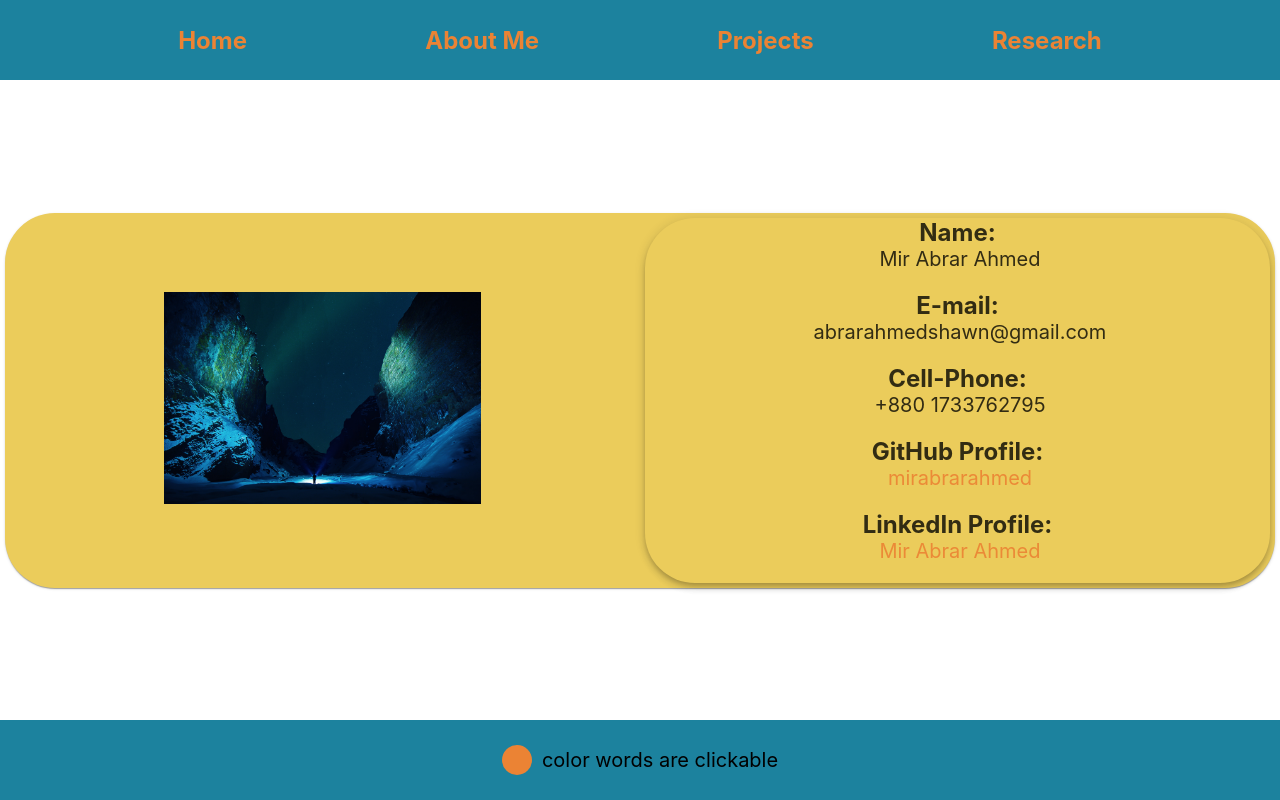
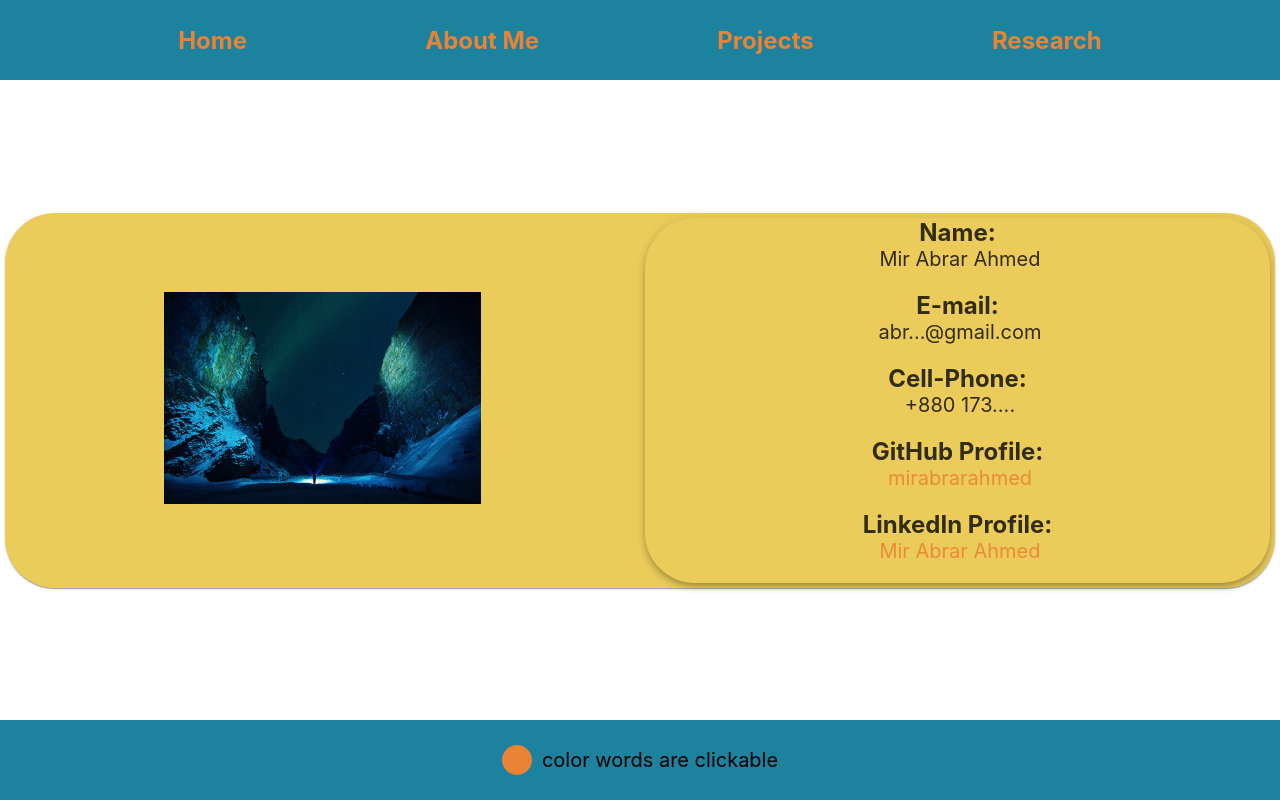
Before and after one commit to mirabrarahmed/portfolio, a React (Create React App) app: page /home in a window 1280 px wide. Built offline with nearby package versions, Linux system fonts and the light colour scheme.

Commit message:
changed some info

```diff
--- a/src/components/Profile.js
+++ b/src/components/Profile.js
@@ -31,8 +31,8 @@ function Profile(props) {
                 </div>
                 <Info
                     name='Mir Abrar Ahmed'
-                    email='abrarahmedshawn@gmail.com'
-                    number='+880 1733762795'
+                    email='abr...@gmail.com'
+                    number='+880 173....'
                     gitLink='mirabrarahmed'
                     linkedinLink='Mir Abrar Ahmed' />
             </Paper>
```
